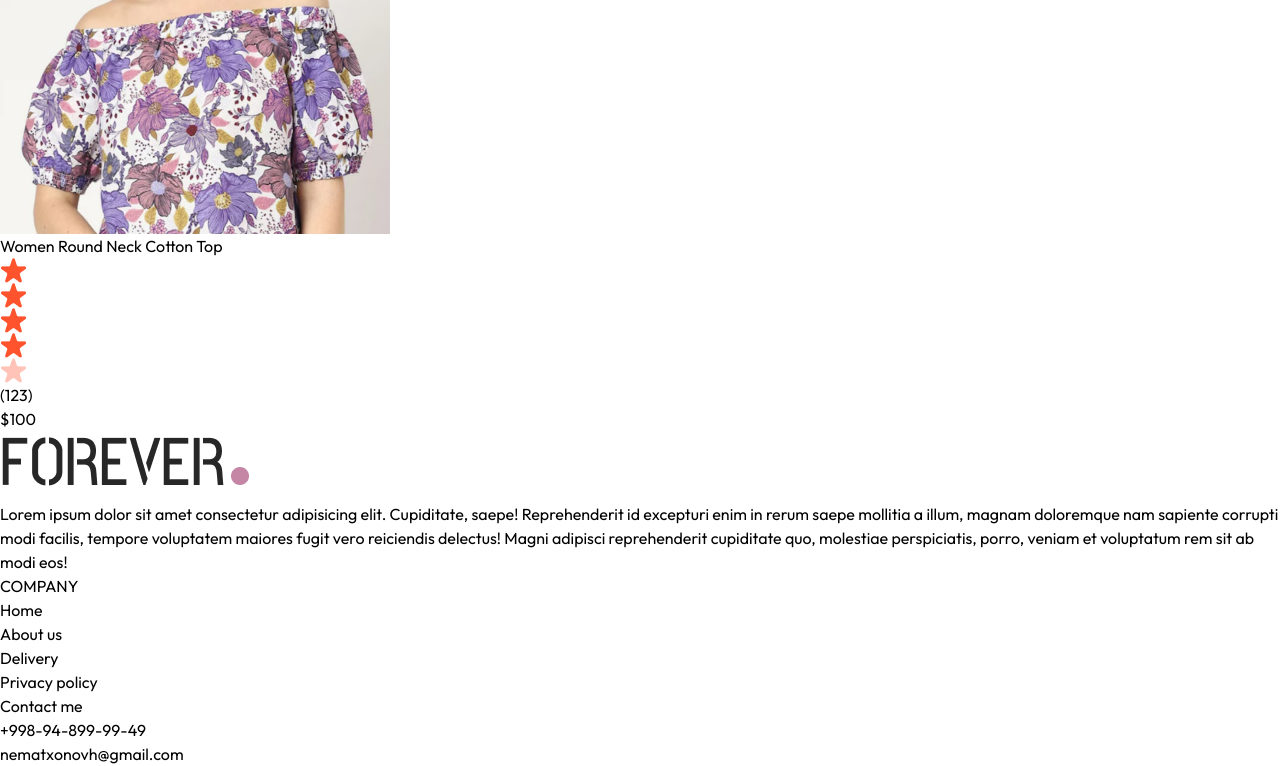
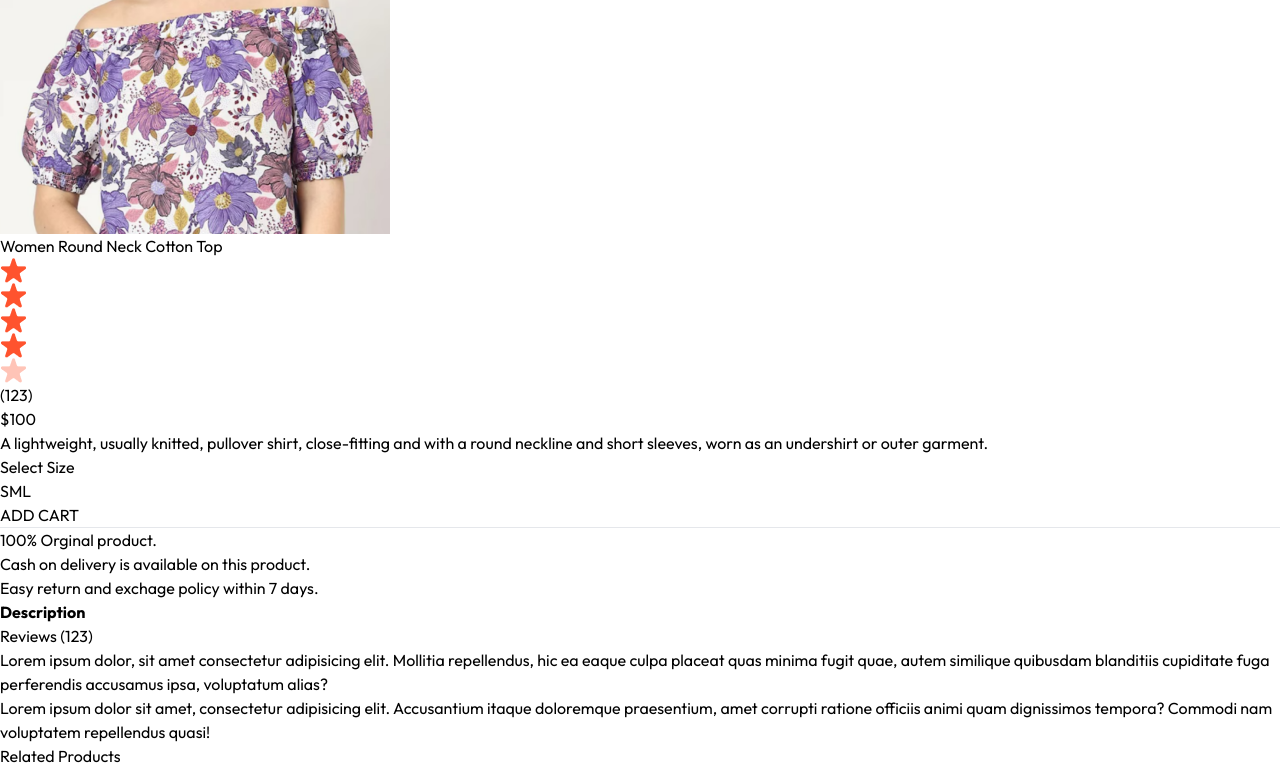
Before and after one commit to khoji-7/e-commers, a React (Vite) app: page /product/aaaaa in a window 1280 px wide. Shown: the part 1184-1950 px from the top of the page. Built offline with nearby package versions, Linux system fonts and the light colour scheme.

Commit message:
add related

```diff
--- /dev/null
+++ b/src/components/RelatedProduct.jsx
@@ -0,0 +1,36 @@
+import React, { useContext, useEffect, useState } from 'react'
+import { ShopContext } from '../context/ShopContext'
+import ProductItem from '../components/ProductItem'; // ProductItem import qilinmoqda
+import Title from '../components/Title'; // Title import qilinmoqda
+
+const RelatedProduct = ({ category, subCategory }) => {
+
+    const { products } = useContext(ShopContext);
+    const [related, setRelated] = useState([]);
+
+    useEffect(() => {
+        if (products.length > 0) {
+            let productsCopy = products.slice();
+            productsCopy = productsCopy.filter((item) => category === item.category);
+            productsCopy = productsCopy.filter((item) => subCategory === item.subCategory);
+            setRelated(productsCopy.slice(0, 5));
+        }
+    }, [products, category, subCategory]); // Dependency array qo'shildi
+
+    return (
+        <div className='my-24'>
+            <div className='text-center text-3xl py-2'>
+                <Title text1={"Related"} text2={"Products"}/> {/* Title komponenti */}
+            </div>
+            <div className='grid grid-cols-2 sm:grid-cols-3 md:grid-cols-4 lg:grid-cols-5 gap-4 gap-y-5'>
+                {
+                    related.map((item, index) => (
+                        <ProductItem key={index} id={item._id} name={item.name} price={item.price} image={item.image}/>
+                    ))
+                }
+            </div>
+        </div>
+    );
+}
+
+export default RelatedProduct;
--- a/src/index.css
+++ b/src/index.css
@@ -15,6 +15,9 @@
   font-weight: 400;
   font-style: normal;
 }
+::-webkit-scrollbar{
+  display: none;
+}
 @media (max-width: 640px){
   a.active{
     background-color: black;
--- a/src/pages/Product.jsx
+++ b/src/pages/Product.jsx
@@ -2,12 +2,15 @@
 import { useParams } from "react-router-dom";
 import { ShopContext } from "../context/ShopContext";
 import { assets } from "../assets/frontend_assets/assets";
+import RelatedProduct from "../components/RelatedProduct";
 
 const Product = () => {
     const { productId } = useParams();
     const { products, currency} = useContext(ShopContext);
     const [productData, setProductData] = useState(null);
     const [image, setImage] = useState("");
+    const [size, setSize] = useState('');
+
 
     const fetchProductData = () => {
         const product = products.find((item) => item._id === productId);
@@ -61,10 +64,58 @@
                     <p className="mt-5 text-3xl font-medium">
                         {currency}{productData.price}
                     </p>
+                    <p className="mt-5 text-gray-500 md:w-4/5 ">
+                        {productData.description}
+                    </p>
+                    <div className="flex flex-col gap-4 my-4">
+                        <p className="mt-5 text-gray-500 md:w-4/5 ">
+                            Select Size
+                        </p>
+                        <div className="flex gap-2">
+                            {productData?.sizes?.map((item,index)=>(
+                            <button onClick={()=>setSize(item)} className={`border py-2 px-4 bg-gray-100 ${item === size ? 'border-orange-500':''}`} key={index}>{item}</button>
+                            ))}
+                        </div>
+                    </div>
+                         <button className="bg-black text-white px-8 py-3 text-sm active:bg-gray-700 ">
+                            ADD CART
+                         </button>
+                        <hr className="mt-8  sm:w-4/5"/>
+                        <div className="text-sm text-gray-500 mt-5 flex flex-col gap-1">
+                            <p>
+                                100% Orginal product.
+                            </p>
+                            <p>
+                                Cash on delivery is available on this product.
+                            </p>
+                            <p>
+                                Easy return and exchage policy within 7 days.
+                            </p>
+                        </div>
                 </div>
+            </div>
 
-
+            {/* {--------------Description & Rewiev ----------------} */}
+            <div className="mt-20">
+                <div className="flex">
+                    <b className="border px-5 py-3 text-sm">
+                        Description
+                    </b>
+                    <p className="border px-5 py-3 text-sm ">
+                        Reviews (123)
+                    </p>
+                </div>
+                <div className="flex flex-col gap-4 border px-6 py-6 text-sm text-gray-500">
+                    <p>
+                        Lorem ipsum dolor, sit amet consectetur adipisicing elit. Mollitia repellendus, hic ea eaque culpa placeat quas minima fugit quae, autem similique quibusdam blanditiis cupiditate fuga perferendis accusamus ipsa, voluptatum alias?
+                    </p>
+                    <p>
+                        Lorem ipsum dolor sit amet, consectetur adipisicing elit. Accusantium itaque doloremque praesentium, amet corrupti ratione officiis animi quam dignissimos tempora? Commodi nam voluptatem repellendus quasi!
+                    </p>
+                </div>
             </div>
+            {/* {---------- display related products --------------} */}
+            <RelatedProduct category={productData.category} subCategory={productData.subCategory}/>
         </div>
     ) : (
         <div className="opacity-0">Loading...</div>
```
Also changed, not shown: src/components/ProductItem.jsx (line endings or trailing spaces).
